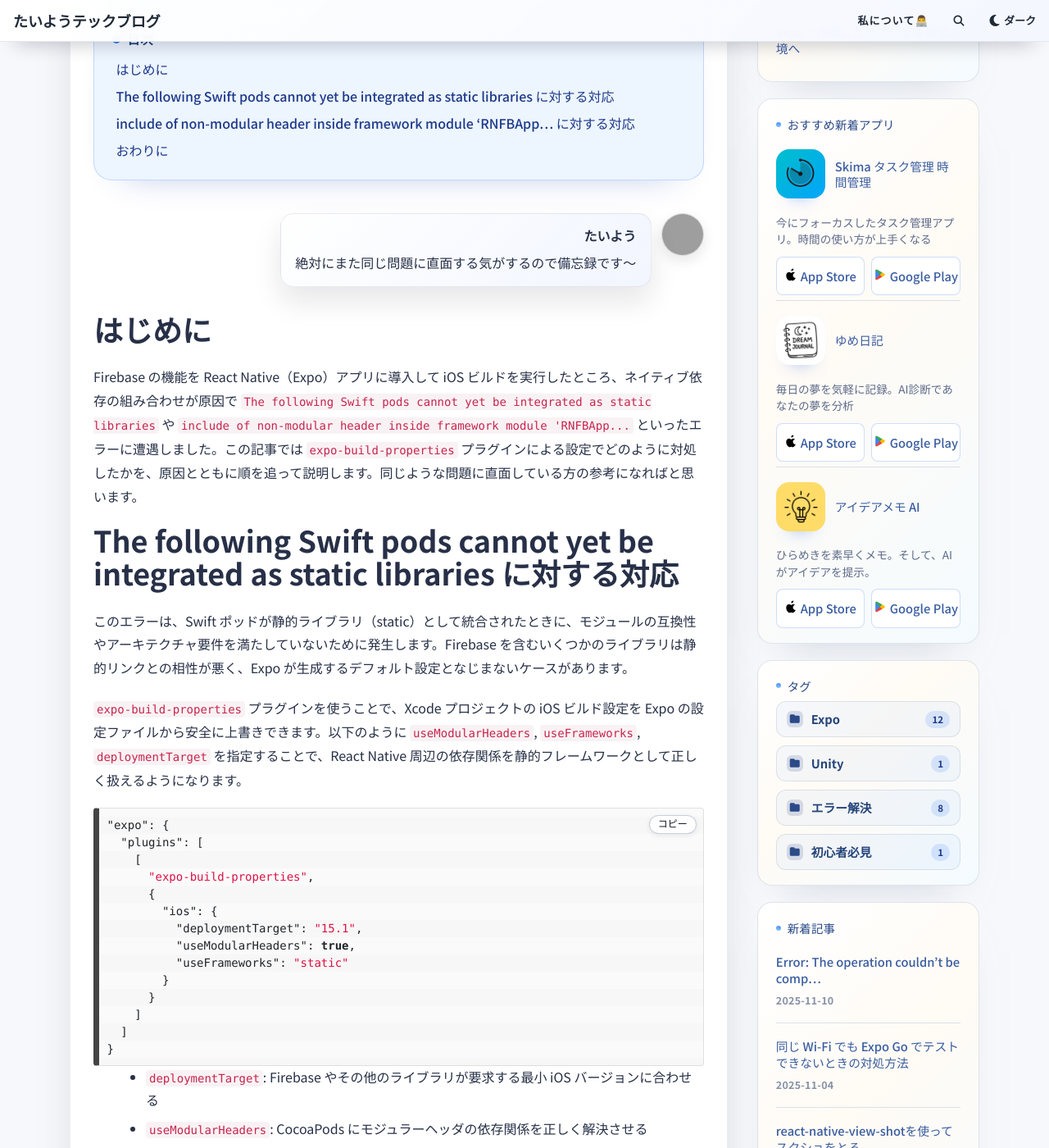
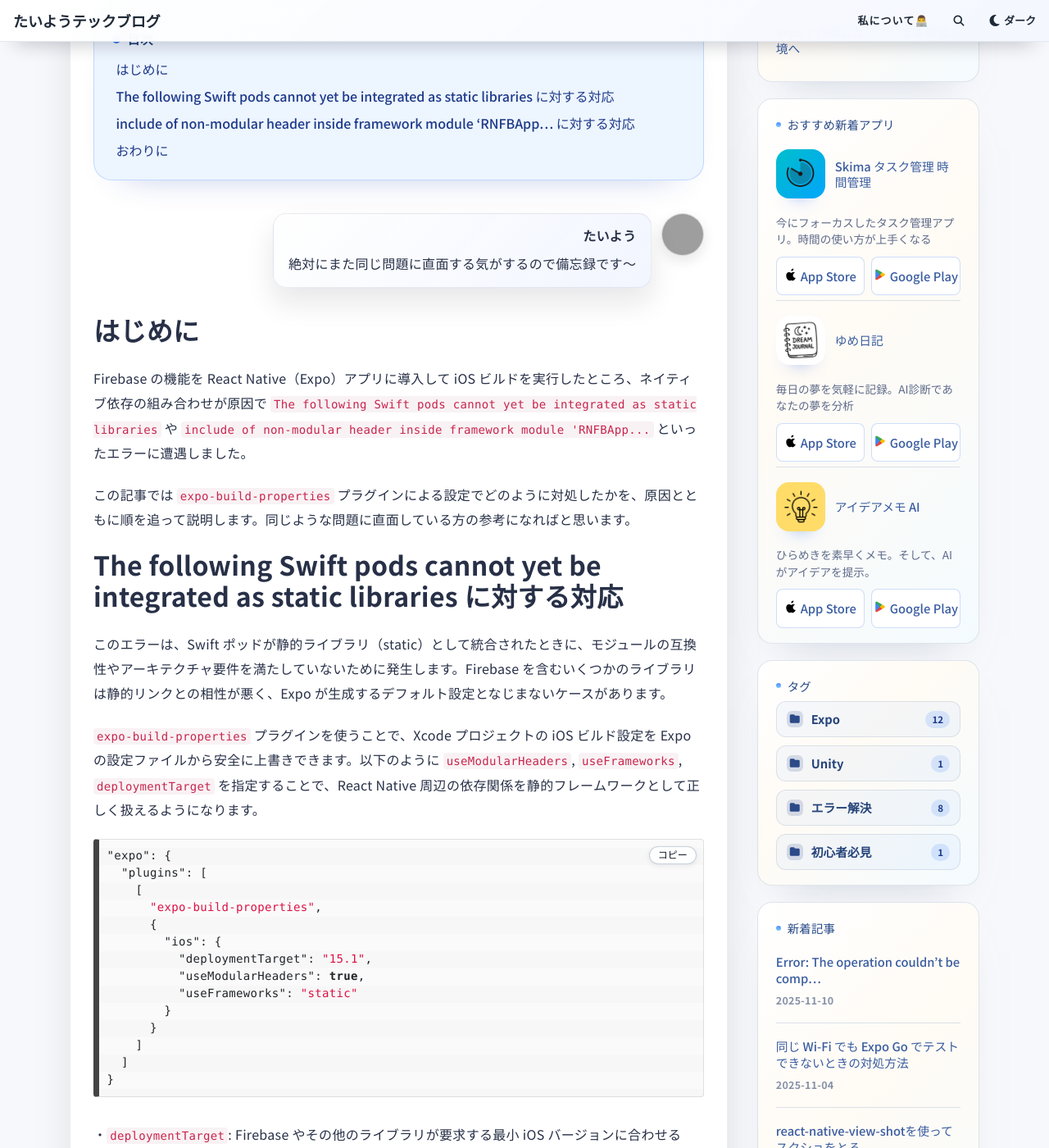
Before and after one commit to macha1316/beautiful-jekyll-master, a Jekyll site: the page built from _posts/2025-11-15-expo-build-properties.md, in a window 1280 px wide and 1400 px high, scrolled down 427 px. Shown: the whole window at 82% size. Built offline with Jekyll 4.4.1, drawn with Linux system fonts in a browser that asks for light colours; comment, search, counter and statistics services are not loaded.

Commit message:
微修正

````diff
--- a/_posts/2025-11-15-expo-build-properties.md
+++ b/_posts/2025-11-15-expo-build-properties.md
@@ -17,7 +17,9 @@
 
 # はじめに
 
-Firebase の機能を React Native（Expo）アプリに導入して iOS ビルドを実行したところ、ネイティブ依存の組み合わせが原因で `The following Swift pods cannot yet be integrated as static libraries` や `include of non-modular header inside framework module 'RNFBApp...` といったエラーに遭遇しました。この記事では `expo-build-properties` プラグインによる設定でどのように対処したかを、原因とともに順を追って説明します。同じような問題に直面している方の参考になればと思います。
+Firebase の機能を React Native（Expo）アプリに導入して iOS ビルドを実行したところ、ネイティブ依存の組み合わせが原因で `The following Swift pods cannot yet be integrated as static libraries` や `include of non-modular header inside framework module 'RNFBApp...` といったエラーに遭遇しました。
+
+この記事では `expo-build-properties` プラグインによる設定でどのように対処したかを、原因とともに順を追って説明します。同じような問題に直面している方の参考になればと思います。
 
 # The following Swift pods cannot yet be integrated as static libraries に対する対応
 
@@ -42,9 +44,10 @@
 }
 ```
 
-- `deploymentTarget`: Firebase やその他のライブラリが要求する最小 iOS バージョンに合わせる
-- `useModularHeaders`: CocoaPods にモジュラーヘッダの依存関係を正しく解決させる
-- `useFrameworks`: `static` を指定することで Swift/CocoaPods 側の仕様に合わせてビルド
+<br>
+・`deploymentTarget`: Firebase やその他のライブラリが要求する最小 iOS バージョンに合わせる
+・`useModularHeaders`: CocoaPods にモジュラーヘッダの依存関係を正しく解決させる
+・`useFrameworks`: `static` を指定することで Swift/CocoaPods 側の仕様に合わせてビルド
 
 この設定を加えることで当初のエラーは解消され、Xcode のプロジェクト構造も Expo の自動管理のまま変更する必要がありません。
 
--- a/assets/css/beautifuljekyll.css
+++ b/assets/css/beautifuljekyll.css
@@ -77,11 +77,10 @@
 }
 h1,h2,h3,h4,h5,h6 {
   font-family: var(--header-font);
-  font-weight: 800;
-  line-height: 1.1;
+  font-weight: 600;
 }
 h1 {
-  font-size: 2.25rem;
+  font-size: 2rem;
 }
 h2 {
   font-size: 1.875rem;
@@ -1304,15 +1303,19 @@
   margin-top: 0;
 }
 
+.blog-post {
+  letter-spacing: 0.02em;
+}
+
 .blog-post p {
   margin: 0 0 1.25rem;
-  line-height: 1.8;
+  line-height: 1.9;
 }
 
 .blog-post ul,
 .blog-post ol {
   margin: 0 0 1.5rem 1.5rem;
-  line-height: 1.7;
+  line-height: 1.8;
 }
 
 .blog-post li + li {
````
